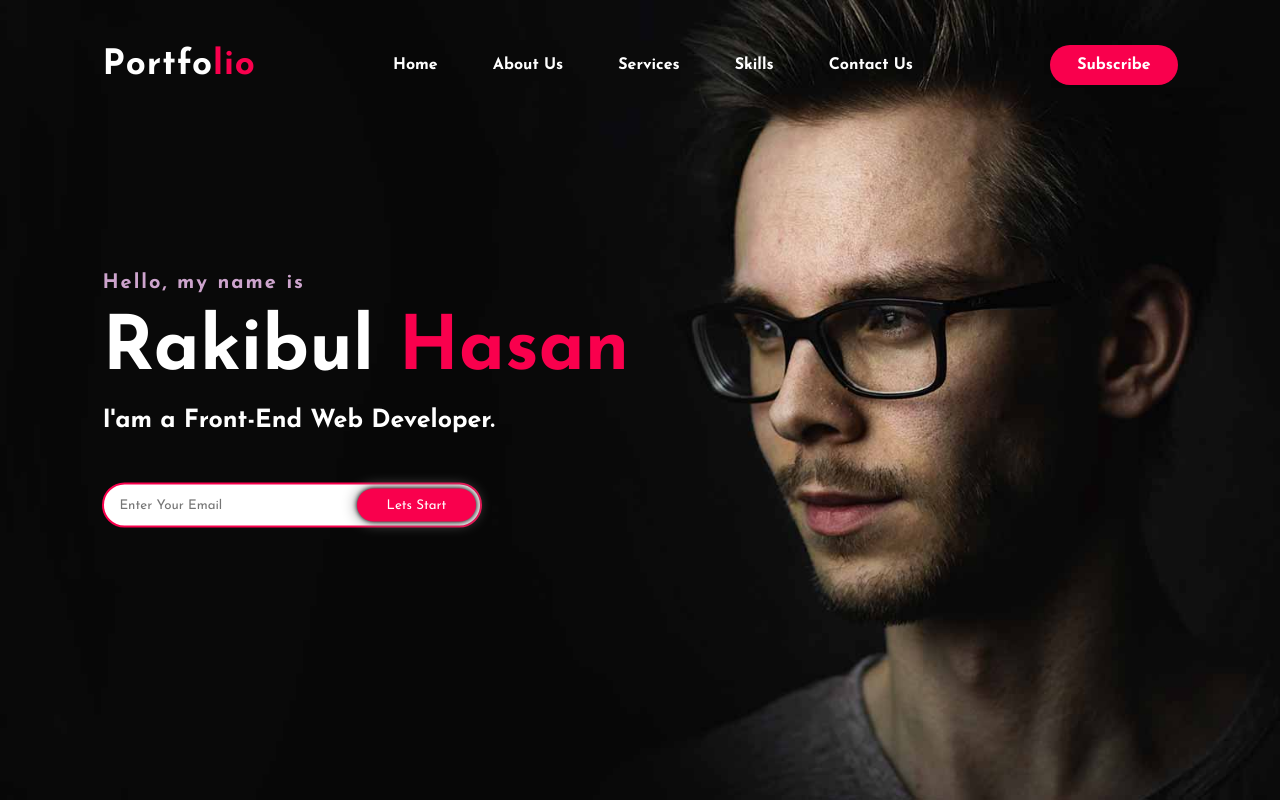
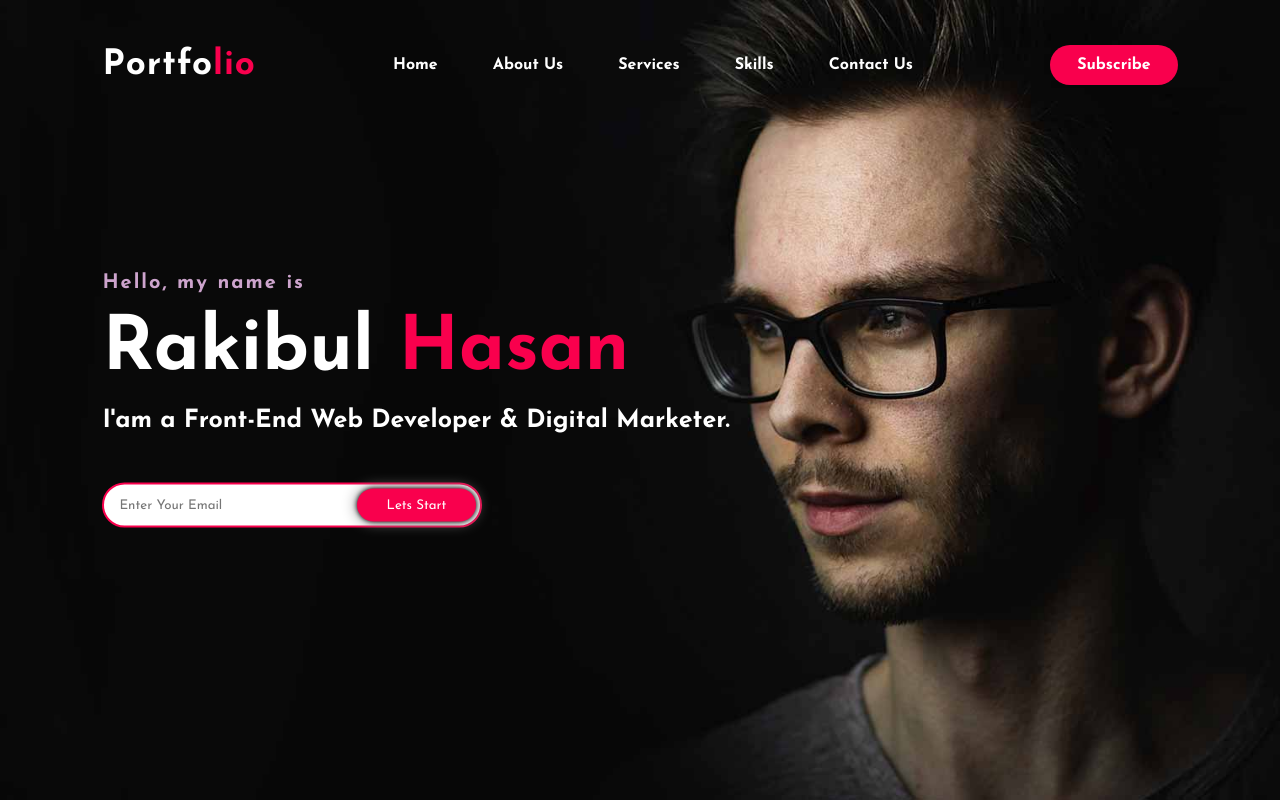
Before and after one commit to rakibulhasandev/portfolio, a plain HTML site: page index.html in a window 1280 px wide. Shown: the top 800 px of the page. Drawn offline with Linux system fonts and the light colour scheme.

Commit message:
Update index.html

```diff
--- a/index.html
+++ b/index.html
@@ -29,7 +29,7 @@
 		<div class="content">
 			<h4>Hello, my name is</h4>
 			<h1>Rakibul <span>Hasan</span></h1>
-			<h3>I'am a Front-End Web Developer.</h3>
+			<h3>I'am a Front-End Web Developer & Digital Marketer.</h3>
 			<div class="newslatter">
 				<form>
 					<input type="email" name="email" id="mail" placeholder="Enter Your Email">
```
